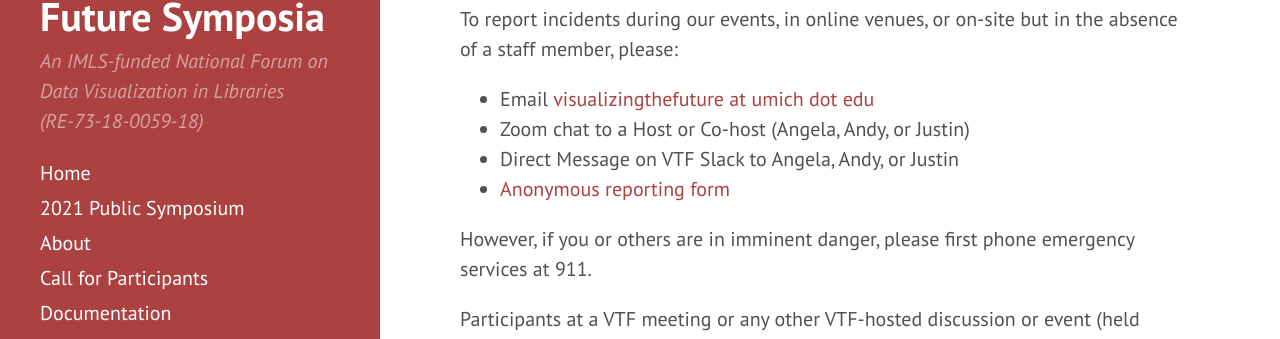
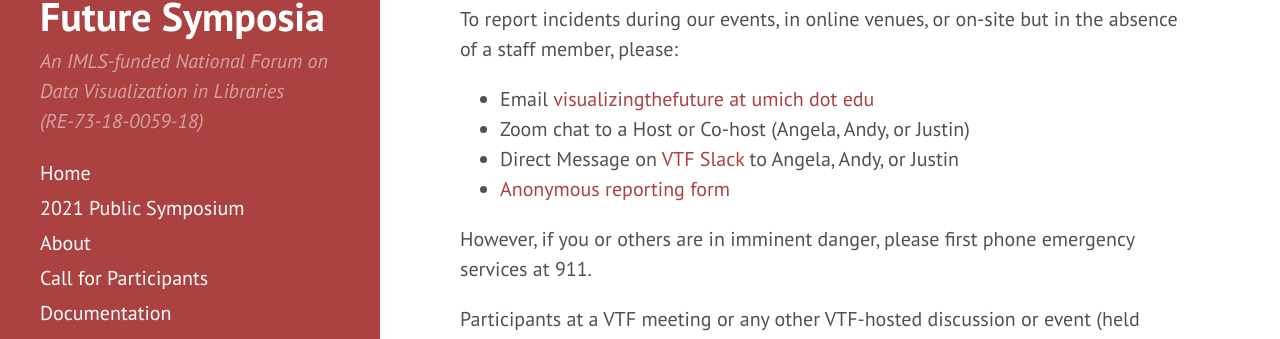
Before and after one commit to visualizingthefuture/visualizingthefuture.github.io, a Jekyll site: the page built from _symposium/code-of-conduct.md, in a window 1280 px wide and 900 px high, scrolled down 2175 px. Shown: the part 114-453 px from the top of the window. Built offline with Jekyll 4.4.1, drawn with Linux system fonts in a browser that asks for light colours; part of the change alters nothing that is shown.

```diff
--- a/_symposium/code-of-conduct.md
+++ b/_symposium/code-of-conduct.md
@@ -58,7 +58,7 @@ To report incidents during our events, in online venues, or on-site but in the a
 
 * Email [visualizingthefuture at umich dot edu](mailto:visualizingthefuture@umich.edu)
 * Zoom chat to a Host or Co-host (Angela, Andy, or Justin)
-* Direct Message on VTF Slack to Angela, Andy, or Justin
+* Direct Message on [VTF Slack](https://vizandtell.slack.com/join/shared_invite/zt-letq8v1e-tiEJ_jUyCFJLGiZBGrjziA) to Angela, Andy, or Justin
 * [Anonymous reporting form](https://forms.gle/RE5gsSJVFtFqJUz38)
 
 However, if you or others are in imminent danger, please first phone emergency services at 911.
```
